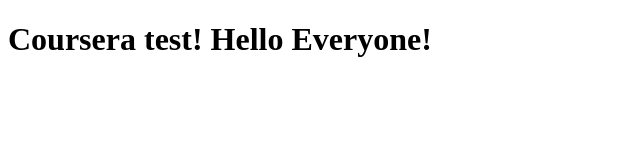
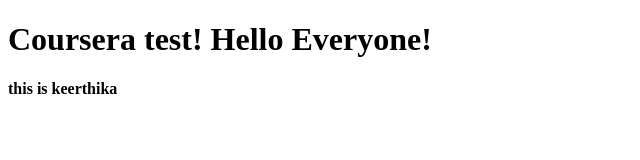
Before and after one commit to KEERTHIKA30/Coursera-test, a plain HTML site: page site/module-2/index.html in a window 1280 px wide. Shown: the whole page, without its empty margins (0-640 px from the left). Drawn offline with Linux system fonts and the light colour scheme.

Commit message:
first page.

```diff
--- a/site/module-2/index.html
+++ b/site/module-2/index.html
@@ -5,6 +5,6 @@
 </head>
 <body>
 <h1>Coursera test! Hello Everyone!</h1>
-
+<h4>this is keerthika</h4>
 </body>
 </html>
```
